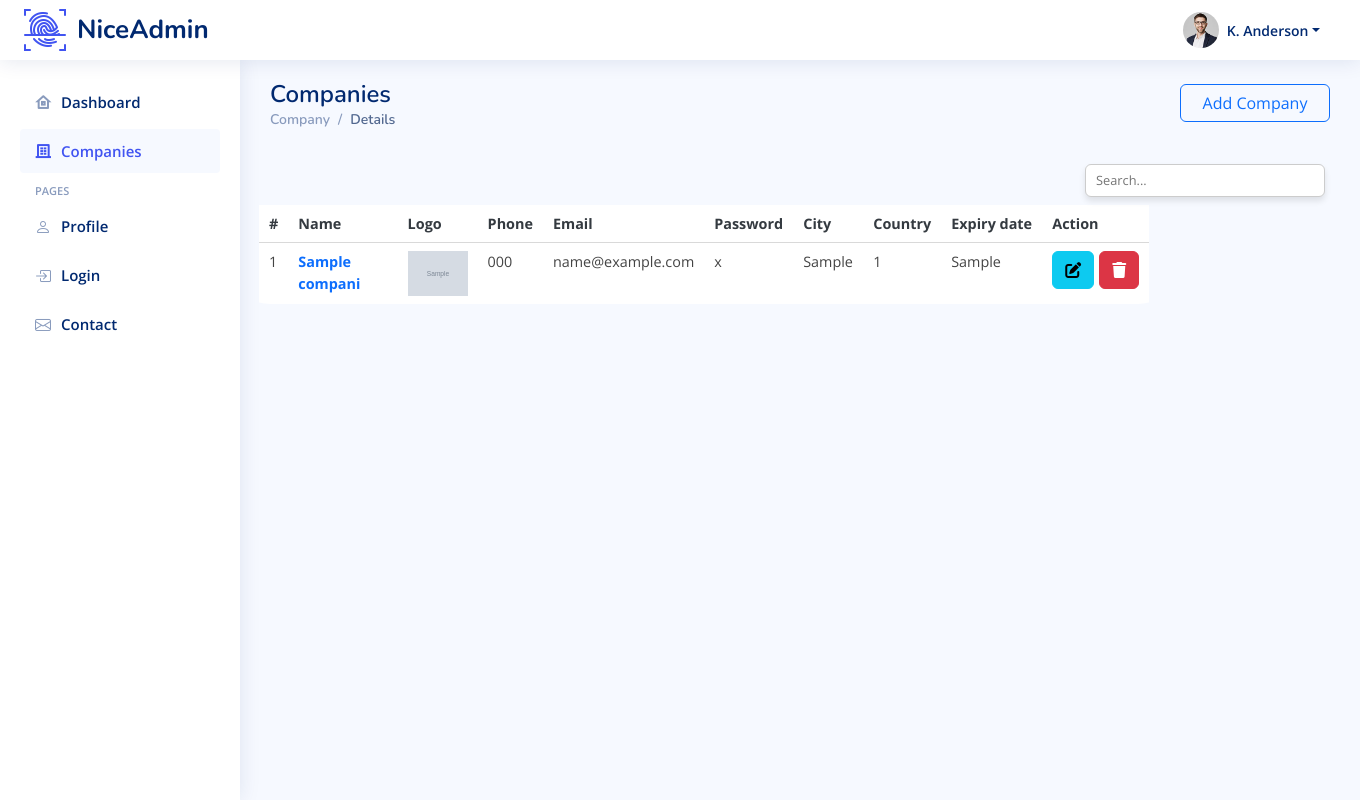
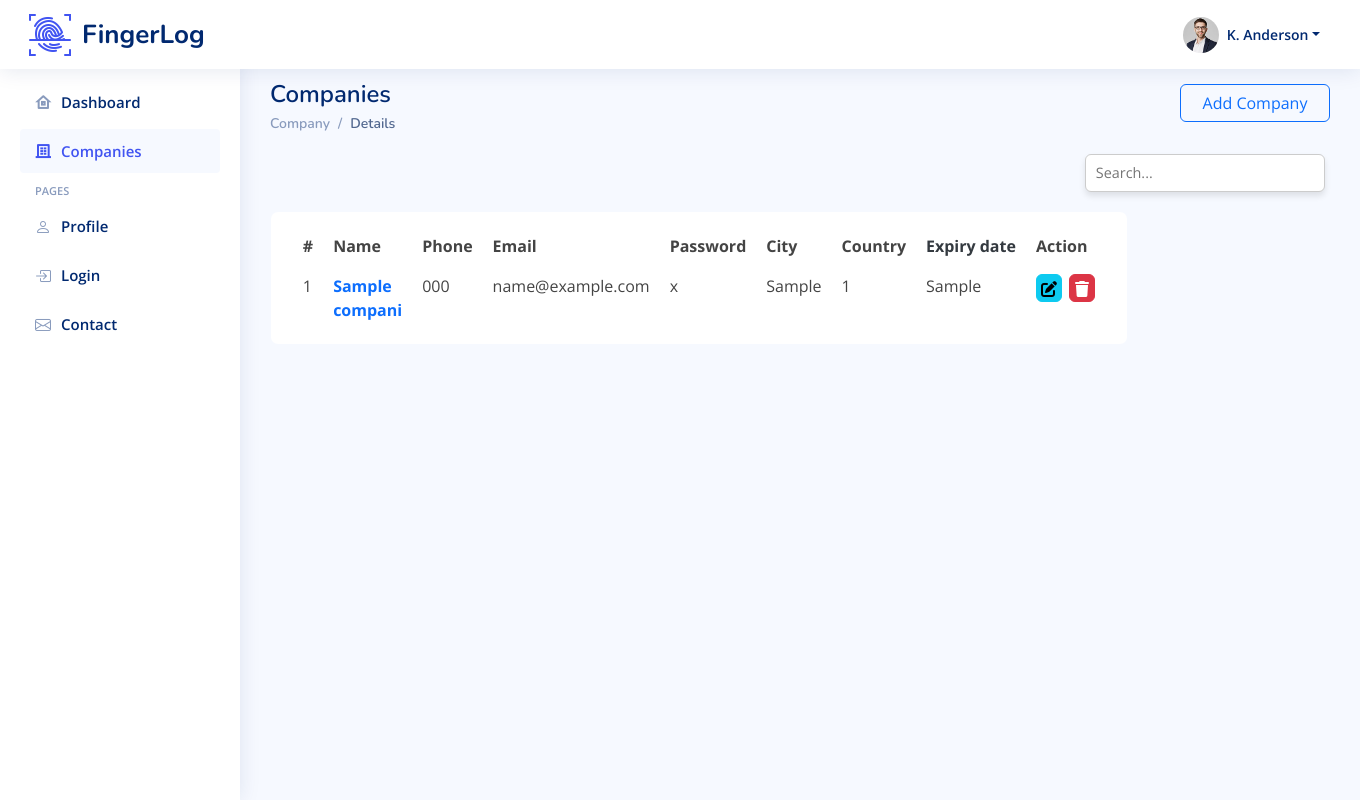
Before and after one commit to kamranzafar4343/NiceAdmin, a PHP site: page /tables-data.php in a window 1360 px wide. Run offline with PHP 8.4, Linux system fonts and the light colour scheme; tables that the repository leaves empty or names only in its code hold one stand-in row (values such as "Sample post"); grey boxes marked "Sample" are stand-in pictures; some libraries are stand-ins or nearby versions; some web fonts are replaced.

Commit message:
"styles of compani table"

```diff
--- a/assets/css/style.css
+++ b/assets/css/style.css
@@ -430,6 +430,11 @@ h6 {
   width: 50px;
   height: 50px;
   margin-right: 7px;
+
+}
+.headerbox {
+  display: flex;
+  margin-bottom: -14px;
 }
 .datatable-input {
   padding: 4px 10px;
@@ -849,6 +854,16 @@ h6 {
   flex-grow: 0;
 }
 
+.header {
+  transition: all 1.5s;
+  z-index: 997;
+  height: 69px;
+  background-color: #fff;
+  padding-left: 25px;
+  padding-top: 9px;
+  padding-bottom: 9px;
+}
+
 .dashboard .sales-card .card-icon {
   color: #4154f1;
   background: #f6f6fe;
@@ -975,27 +990,24 @@ h6 {
 .datatable-sorter::before, .datatable-sorter::after{
   display: none;
 }
-.datatable-wrapper.no-footer .datatable-container {
-  border-bottom: 0px;
-  border:none;
-}
+
 
 .datatable-top{
-  width: 1065px;
+  width: 1048px;
 
 }
 
 .datatable-input {
 	padding: 4px 10px;
 	width:240px;
-	height:33px;
-	font-size: 0.8rem;
-  margin-left: 100px;
+	height:38px;
+	font-size: 0.9rem;
   outline: none;
 }
 .datatable-search{
   margin-left:150px;
 }
+
 
 .dashboard .recent-sales .dataTable-bottom {
   padding: 10px 0 0 0;
@@ -1064,7 +1076,7 @@ h6 {
 
 .datatable-wrapper.no-footer .datatable-container {
   border: none;
-  margin-left: -11px;
+  margin-left: -16px;
 }
 
 .datatable-selector {
--- a/tables-data.php
+++ b/tables-data.php
@@ -14,7 +14,7 @@ $result = $conn->query($sql);
   <meta charset="utf-8">
   <meta content="width=device-width, initial-scale=1.0" name="viewport">
 
-  <title>Tables / Data - NiceAdmin Bootstrap Template</title>
+  <title>FingerLog</title>
   <meta content="" name="description">
   <meta content="" name="keywords">
 
@@ -66,11 +66,27 @@ $result = $conn->query($sql);
 
     }
 
+    .row {
+    margin-left: 52px;
+    --bs-gutter-x: 1.5rem;
+    --bs-gutter-y: 0;
+    display: flex;
+    flex-wrap: wrap;
+    margin-top: calc(var(--bs-gutter-y)* -1);
+    margin-right: calc(var(--bs-gutter-x)* 1.5);
+    margin-left: calc(var(--bs-gutter-x)* 0.2);
+    }
     .custom {
       font-size: 0.9rem;
       border-radius: 2%;
       /* Adjust as needed */
     }
+    .datatable-container {
+  border:none;
+  margin-left: 12px;
+  margin-top: 12px;
+  /* table-layout: fixed; */
+}
 
     /* Define the pulse animation */
     @keyframes pulse {
@@ -139,18 +155,28 @@ $result = $conn->query($sql);
       box-sizing: border-box;
     }
 
-    .custom-header {
-      background-color: white;
-      /* Light gray background */
-      color: #343a40;
-      /* Dark text color */
-      font-weight: bold;
-      /* Bold text */
-      text-align: center;
-      /* Center align text */
-      padding: 10px;
-      /* Bottom border */
+    .custom {
+    font-size: 1rem;
+    border-radius: 7px;
+    padding-top: 14px;
+    padding-bottom: 14px;
+    padding-right: 22px;
+    padding-left: 22px;
+    /* table-layout: fixed; */
+    /* width: 100%; */
+    /* overflow: hidden; */
+    /* text-overflow: ellipsis; */
+    /* white-space: nowrap; */
+}
+
+    .image-circle{
+      display: flex;
+    justify-content: center; /* Horizontally center */
+    align-items: center;
+    text-align: center;
     }
+
+
     .custom-header-expiry{
       white-space: nowrap;
       /* Light gray background */
@@ -172,6 +198,12 @@ $result = $conn->query($sql);
 
       display: flex;
     }
+
+.datatable-table > thead > tr > th {
+    vertical-align: bottom;
+    text-align: left;
+    border-bottom: 0px solid #d9d9d9;
+}
 
     .pagetitleinside button {
       width: 150px;
@@ -212,7 +244,7 @@ $result = $conn->query($sql);
     <img class="navbar-image" src="assets/img/logo3.png" alt="">
 
     <a href="index.php" class="logo d-flex align-items-center">
-        <span class="d-none d-lg-block">NiceAdmin</span>
+        <span class="d-none d-lg-block">FingerLog</span>
       </a>
       <i class="bi bi-list toggle-sidebar-btn"></i>
     </div><!-- End Logo -->
@@ -364,7 +396,7 @@ $result = $conn->query($sql);
 
     <div class="headerbox">
       <div class="pagetitle">
-        <h1>Companies</h1>
+        <h1 class="mb-1">Companies</h1>
         <div>
           <nav class="mt-0">
             <ol class="breadcrumb mt-0">
@@ -399,7 +431,7 @@ $result = $conn->query($sql);
           if ($result->num_rows > 0) {
             // Output data for each row
             echo "<table class='datatable custom'  style='background-color: #ffffff;'><thead><tr>";
-            echo "<th class='custom-header'>#</th><th class='custom-header '>Name</th><th class='custom-header'>Logo</th><th class='custom-header'>Phone</th><th class='custom-header'>Email</th><th class='custom-header'>Password</th><th class='custom-header'>City</th>
+            echo "<th class='custom-header'>#</th><th class='custom-header ' scope='row'>Name</th><th class='custom-header'>Phone</th><th class='custom-header'>Email</th><th class='custom-header'>Password</th><th class='custom-header'>City</th>
 
             <th class='custom-header'>Country</th><th class='custom-header-expiry'>Expiry date</th><th class='custom-header'>Action</th>";
             echo "</tr></thead><tbody>";
@@ -414,12 +446,7 @@ $result = $conn->query($sql);
                   <?php echo $row['comp_name']; ?>
                 </a>
               </td>
-              <td>
-                <div class="image-circle">
-                  <img src="<?php echo $row['image']; ?>" width="60px" alt="image" id="image-<?php echo $row['comp_id']; ?>" style="cursor:pointer;">
-                  <input type="file" id="file-<?php echo $row['comp_id']; ?>" style="display:none;" onchange="uploadImage(<?php echo $row['comp_id']; ?>)" />
-                </div>
-              </td>
+
               <?php
               echo "<td>" . htmlspecialchars($row["phone"]) . "</td> ";
               echo "<td>" . htmlspecialchars($row["email"]) . "</td>";
@@ -433,9 +460,9 @@ $result = $conn->query($sql);
 
               ?>
               <td>
-                <div style="display: flex; gap: 5px;">
-                  <a type="button" class="btn btn-success btn-info" style="padding-bottom: 0px;" href="update.php?id=<?php echo $row['comp_id']; ?>"><i class="fa-solid fa-pen-to-square"></i></a>
-                  <a type="button" class="btn btn-danger btn-floating" data-mdb-ripple-init onclick="return confirm('Are you sure you want to delete this record?');" href="delete.php?id=<?php echo $row['comp_id']; ?>"> <i class="fa-solid fa-trash"></i></a>
+                <div style="display: flex; gap: 7px;">
+                  <a type="button" class="btn btn-success btn-info d-flex justify-content-center " style="padding-bottom: 0px; width:25px; height: 28px;" href="update.php?id=<?php echo $row['comp_id']; ?>"><i style="width: 20px;" class="fa-solid fa-pen-to-square"></i></a>
+                  <a type="button" class="btn btn-danger btn-floating d-flex justify-content-center" style="padding-bottom: 0px; width:25px; height:28px" data-mdb-ripple-init onclick="return confirm('Are you sure you want to delete this record?');" href="delete.php?id=<?php echo $row['comp_id']; ?>"> <i style="width: 20px;" class="fa-solid fa-trash"></i></a>
                 </div>
               </td>
 
```
Also changed, not shown: create.php (+22 -5 lines), index.php (+21 -88 lines), imagebzu_logo.png (added), imagemayo_hospital_lahore.png (added), imagepulse_consultant.png (added).
